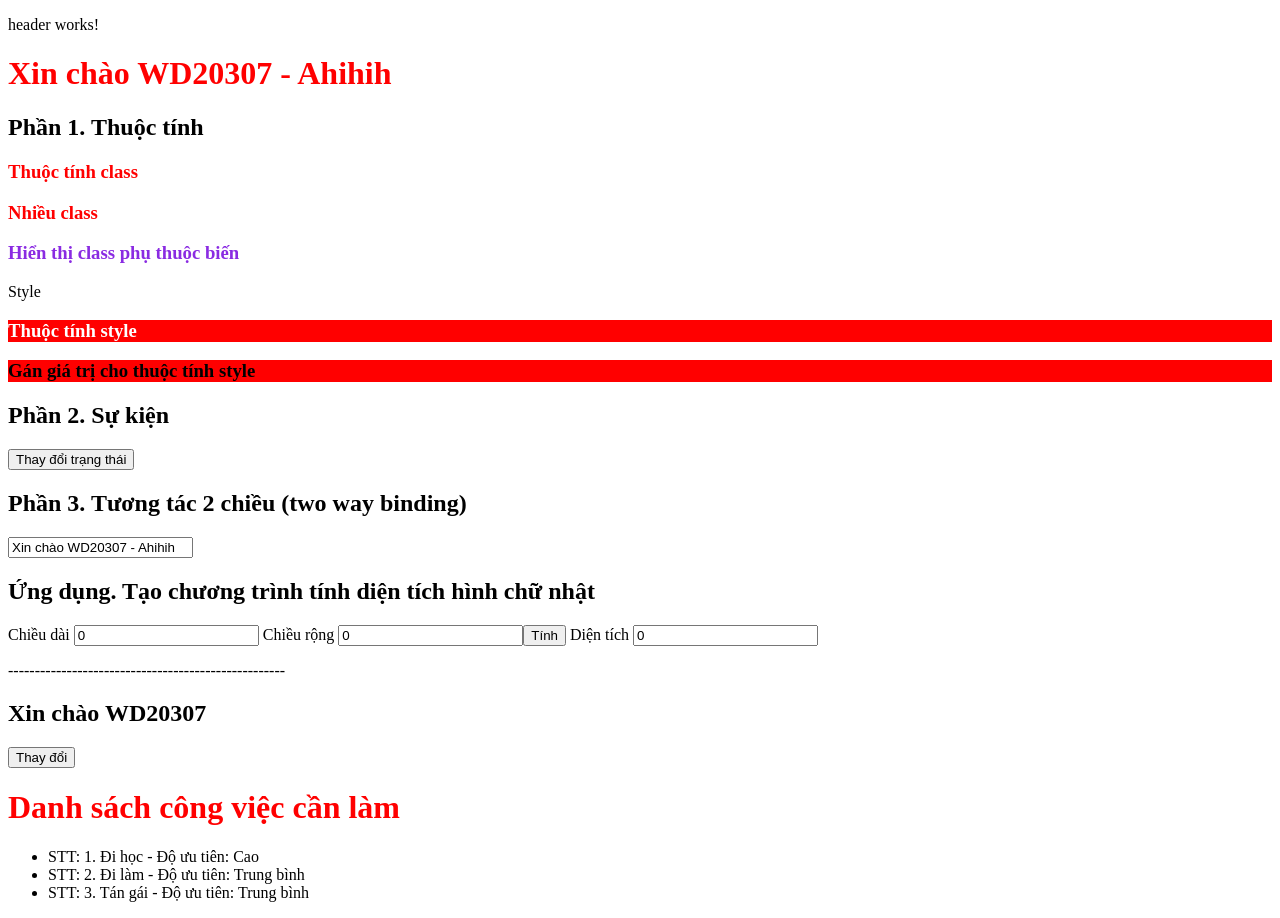
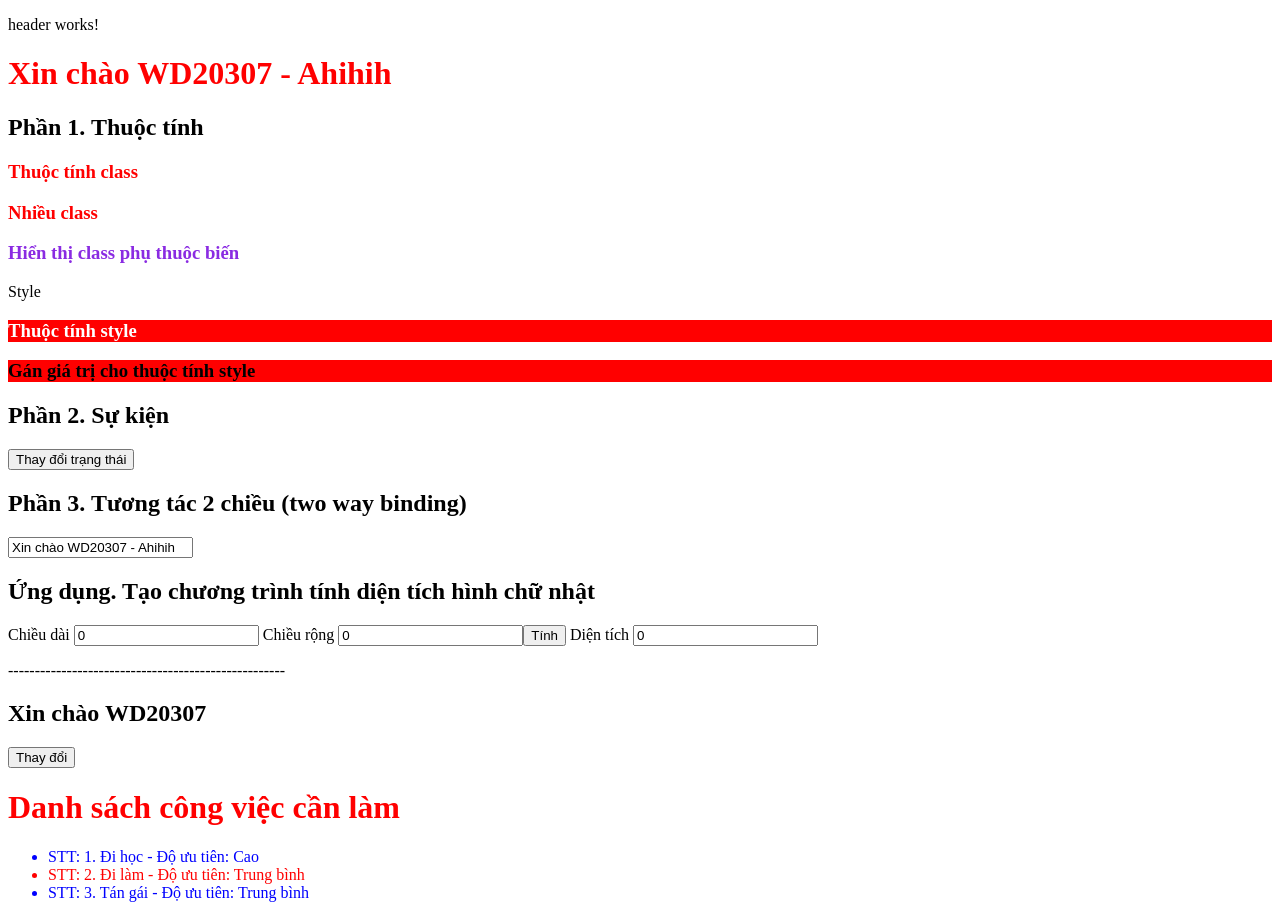
Before and after one commit to angocit/web208, an Angular app: page / in a window 1280 px wide. Built offline with nearby package versions, Linux system fonts and the light colour scheme.

Commit message:
b3: , ,,

```diff
--- a/src/app/app.html
+++ b/src/app/app.html
@@ -32,7 +32,12 @@
 <button (click)="onChange()">Thay đổi</button>
 <h1>Danh sách công việc cần làm</h1>
 <ul>
-    @for (todo of todos; track $index;let i=$index) {
-        <li>STT: {{i+1}}. {{todo.name}} - Độ ưu tiên: {{todo.priority}}</li>
+    @for (todo of todos; track $index;let i=$index;let e=$even) {
+        @if(e){
+            <li [style.color]="'blue'">STT: {{i+1}}. {{todo.name}} - Độ ưu tiên: {{todo.priority}}</li>
+        }
+        @else{
+            <li [style.color]="'red'">STT: {{i+1}}. {{todo.name}} - Độ ưu tiên: {{todo.priority}}</li>
+        }
     }
 </ul>
```
